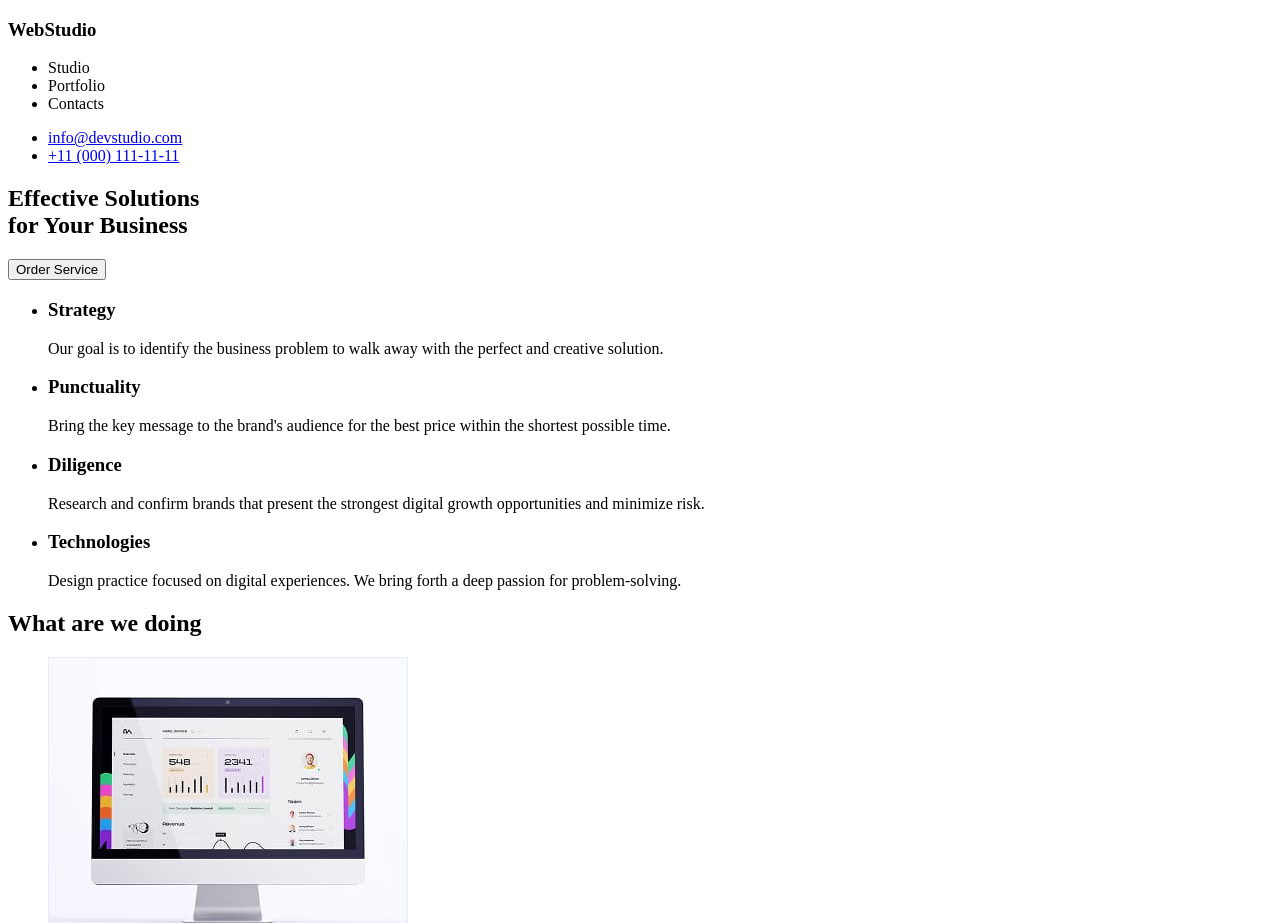
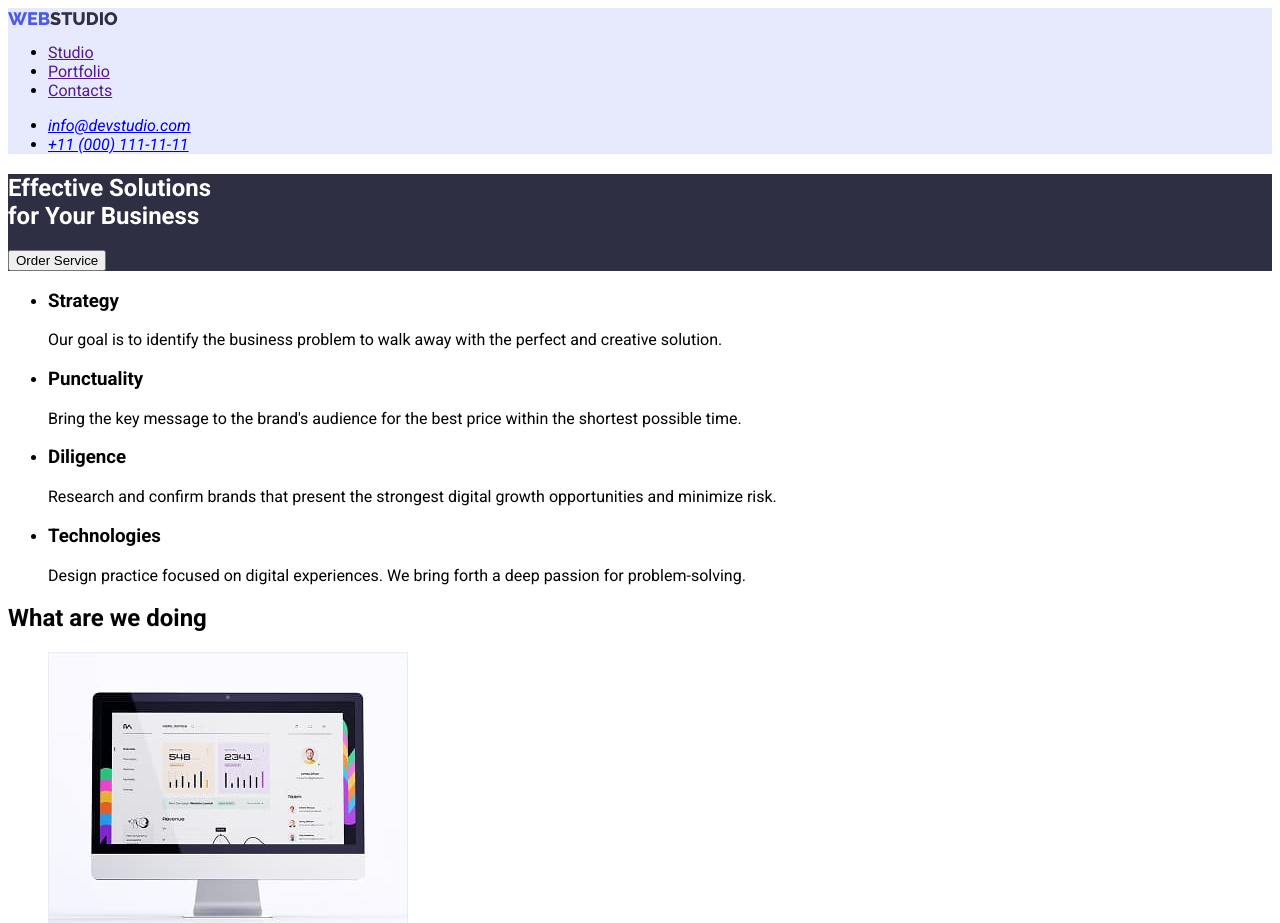
Before and after one commit to alina123123456/goit-markup-hw-01, a plain HTML site: page index.html in a window 1280 px wide. Shown: the top 923 px of the page. Drawn offline with Linux system fonts and the light colour scheme.

Commit message:
logo stylization

```diff
--- /dev/null
+++ b/css/styles.css
@@ -0,0 +1,32 @@
+body {
+    font-family: Roboto;
+}
+
+.header {
+ background-color: #E7E9FC;
+}
+
+.header-logo {
+ color: #2E2F42;
+ font-family: Raleway;
+ font-weight: 800;
+ font-style: ExtraBold;
+ font-size: 18px;
+ line-height: 0.85;
+ letter-spacing: 3%;
+ vertical-align: middle;
+ text-transform: uppercase;
+ text-decoration: none;
+}
+
+.header-logo-web {
+  color: #4D5AE5;
+}
+
+.hero {
+    background-color: #2E2F42;
+}
+
+.hero-text {
+    color: white;
+}
--- a/index.html
+++ b/index.html
@@ -3,27 +3,39 @@
   <head>
     <meta charset="UTF-8" />
     <meta name="viewport" content="width=device-width, initial-scale=1.0" />
-    <title>Document</title>
+    <title>WebStudio</title>
+    <link rel="preconnect" href="https://fonts.googleapis.com" />
+    <link rel="preconnect" href="https://fonts.gstatic.com" crossorigin />
+    <link
+      href="https://fonts.googleapis.com/css2?family=Raleway:ital,wght@0,800;1,800&family=Roboto:ital,wght@0,100..900;1,100..900&display=swap"
+      rel="stylesheet"
+    />
+    <link rel="stylesheet" href="./css/styles.css" />
   </head>
   <body>
-    <header>
+    <header class="header">
       <nav>
-        <h3><span>Web</span>Studio</h3>
-        <ul>
-          <li>Studio</li>
-          <li>Portfolio</li>
-          <li>Contacts</li>
+        <a class="header-logo" href="index.html"
+          ><span class="header-logo-web">Web</span>Studio</a
+        >
+        <ul class="header-nav-list">
+          <li><a href="">Studio</a></li>
+          <li><a href="">Portfolio</a></li>
+          <li><a href="">Contacts</a></li>
         </ul>
+        <address>
+          <ul>
+            <li><a href="mailto:info@devstudio.com">info@devstudio.com</a></li>
+            <li><a href="tel:+110001111111">+11 (000) 111-11-11</a></li>
+          </ul>
+        </address>
       </nav>
-      <ul>
-        <li><a href="info@devstudio.com">info@devstudio.com</a></li>
-        <li><a href="+110001111111">+11 (000) 111-11-11</a></li>
-      </ul>
     </header>
+
     <main>
-      <section>
-        <h1>Effective Solutions <br />for Your Business</h1>
-        <button>Order Service</button>
+      <section class="hero">
+        <h1 class="hero-text">Effective Solutions <br />for Your Business</h1>
+        <button type="button" class="hero-button">Order Service</button>
       </section>
       <section>
         <ul>
@@ -132,8 +144,11 @@
         </ul>
       </section>
       <footer>
-        <h3><span>Web</span>Studio</h3>
-        <p>Increase the flow of customers and<br>sales for your business with digital<br>marketing & growth solutions.</p>
+        <a href="index.html"><span>Web</span>Studio</a>
+        <p>
+          Increase the flow of customers and<br />sales for your business with
+          digital<br />marketing & growth solutions.
+        </p>
       </footer>
     </main>
   </body>
```
